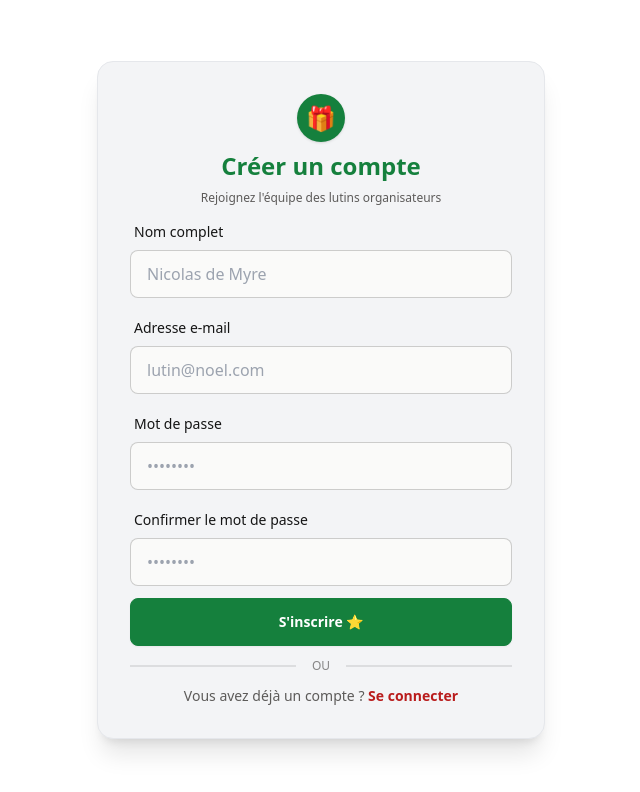
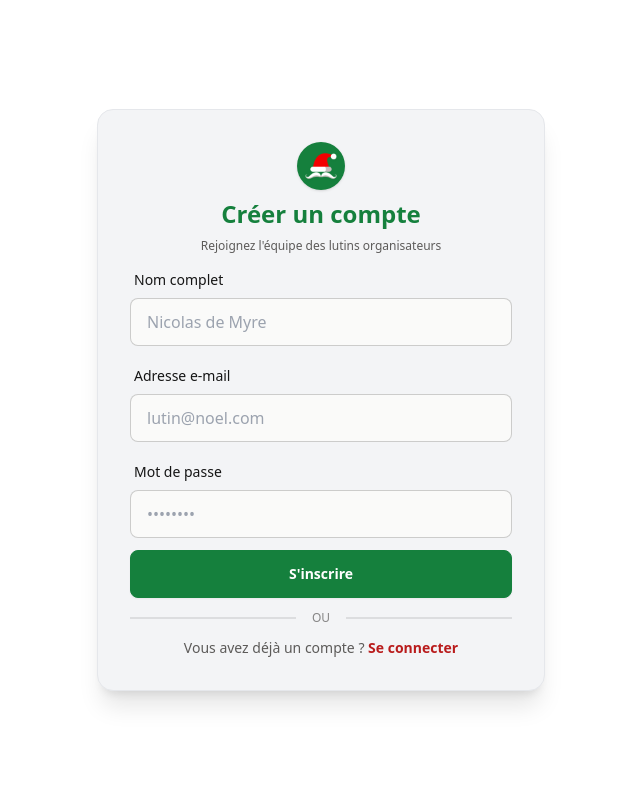
Before and after one commit to MickyCompanie/xmapp, a Nuxt app in the folder frontend/: page /auth/signup in a window 1280 px wide. Shown: the top 792 px of the page, without its empty margins (319-959 px from the left). Built offline with nearby package versions, Linux system fonts and the light colour scheme.

Commit message:
front - logo implementation

```diff
--- a/frontend/app/components/header.vue
+++ b/frontend/app/components/header.vue
@@ -2,8 +2,12 @@
   <div class="md:hidden bg-base-200 border-b border-base-300 p-4 flex items-center justify-between sticky top-0 z-30 shadow-sm">
 
     <NuxtLink to="/" class="flex items-center gap-2 cursor-pointer select-none">
-        <div class="w-8 h-8 rounded-full bg-primary flex items-center justify-center text-white text-base font-bold shadow">
-          🎄
+        <div class="w-8 h-8 rounded-full bg-secondary flex items-center justify-center text-white text-base font-bold shadow">
+          <img
+                src="/logo-192.png"
+                alt="Logo xmapp"
+                class="w-6 h-6 object-contain drop-shadow-sm"
+              />
         </div>
         <span class="font-bold text-base text-primary">xmapp</span>
     </NuxtLink>
--- a/frontend/app/components/sidebar.vue
+++ b/frontend/app/components/sidebar.vue
@@ -12,8 +12,12 @@
         class="flex items-center justify-between px-2 cursor-pointer select-none"
       >
           <div class="flex items-center gap-3">
-            <div class="w-10 h-10 rounded-full bg-primary flex items-center justify-center text-white text-xl font-bold shadow">
-              🎄
+            <div class="w-10 h-10 rounded-full bg-secondary flex items-center justify-center text-white text-xl font-bold shadow">
+              <img
+                src="/logo-192.png"
+                alt="Logo xmapp"
+                class="w-6 h-6 object-contain drop-shadow-sm"
+              />
             </div>
             <div>
               <h1 class="font-bold text-lg text-primary leading-tight">xmapp</h1>
--- a/frontend/app/pages/auth/login.vue
+++ b/frontend/app/pages/auth/login.vue
@@ -2,8 +2,12 @@
   <div>
         <!-- Logo & En-tête -->
         <div class="text-center space-y-2 mb-4">
-          <div class="w-12 h-12 rounded-full bg-primary mx-auto flex items-center justify-center text-2xl shadow">
-            🎄
+          <div class="w-12 h-12 rounded-full bg-secondary mx-auto flex items-center justify-center text-2xl shadow">
+            <img
+                src="/logo-192.png"
+                alt="Logo xmapp"
+                class="w-8 h-8 object-contain drop-shadow-sm"
+              />
           </div>
           <h1 class="text-2xl font-black text-primary">Connexion</h1>
           <p class="text-xs text-neutral/70">Accédez à votre espace de gestion des fêtes</p>
@@ -55,7 +59,7 @@
         <!-- Lien Inscription -->
         <div class="text-center text-sm">
           <span class="text-neutral/70">Vous n'avez pas de compte ? </span>
-          <NuxtLink to="/signup" class="text-secondary font-bold hover:underline">
+          <NuxtLink to="/auth/signup" class="text-secondary font-bold hover:underline">
             Créer un compte
           </NuxtLink>
         </div>
--- a/frontend/app/pages/auth/signup.vue
+++ b/frontend/app/pages/auth/signup.vue
@@ -3,7 +3,11 @@
         <!-- Logo & En-tête -->
         <div class="text-center space-y-2 mb-2">
           <div class="w-12 h-12 rounded-full bg-secondary mx-auto flex items-center justify-center text-2xl shadow">
-            🎁
+            <img
+                src="/logo-192.png"
+                alt="Logo xmapp"
+                class="w-8 h-8 object-contain drop-shadow-sm"
+              />
           </div>
           <h1 class="text-2xl font-black text-secondary">Créer un compte</h1>
           <p class="text-xs text-neutral/70">Rejoignez l'équipe des lutins organisateurs</p>
@@ -55,22 +59,9 @@
             />
           </div>
 
-          <div class="form-control">
-            <label class="label">
-              <span class="label-text font-medium">Confirmer le mot de passe</span>
-            </label>
-            <input
-              v-model="form.confirmPassword"
-              type="password"
-              placeholder="••••••••"
-              class="input input-bordered w-full bg-base-100 focus:input-secondary"
-              required
-            />
-          </div>
-
           <button type="submit" class="btn btn-secondary w-full mt-4" :disabled="isLoading">
             <span v-if="isLoading" class="loading loading-spinner"></span>
-            <span v-else>S'inscrire ⭐</span>
+            <span v-else>S'inscrire</span>
           </button>
         </form>
 
@@ -79,7 +70,7 @@
         <!-- Lien Connexion -->
         <div class="text-center text-sm">
           <span class="text-neutral/70">Vous avez déjà un compte ? </span>
-          <NuxtLink to="/login" class="text-primary font-bold hover:underline">
+          <NuxtLink to="/auth/login" class="text-primary font-bold hover:underline">
             Se connecter
           </NuxtLink>
         </div>
```
Also changed, not shown: frontend/public/logo-192.png (renamed from frontend/public/android-chrome-192x192.png).
